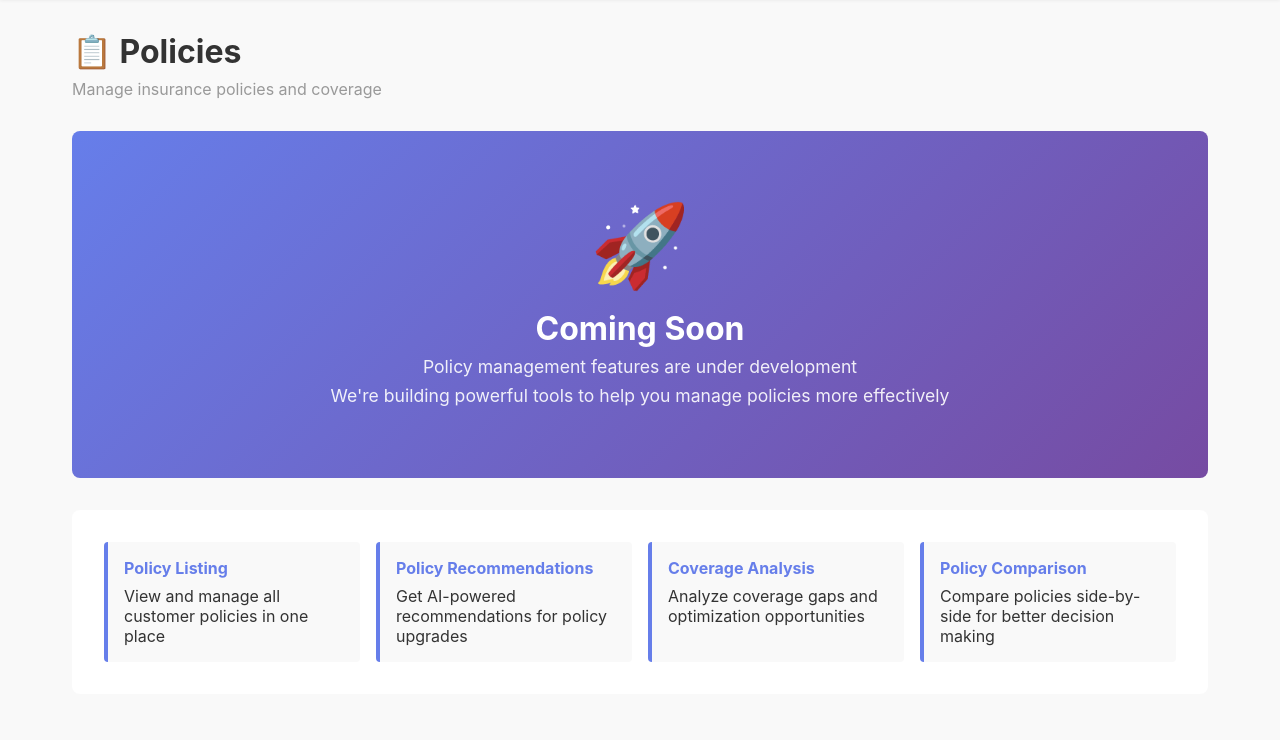
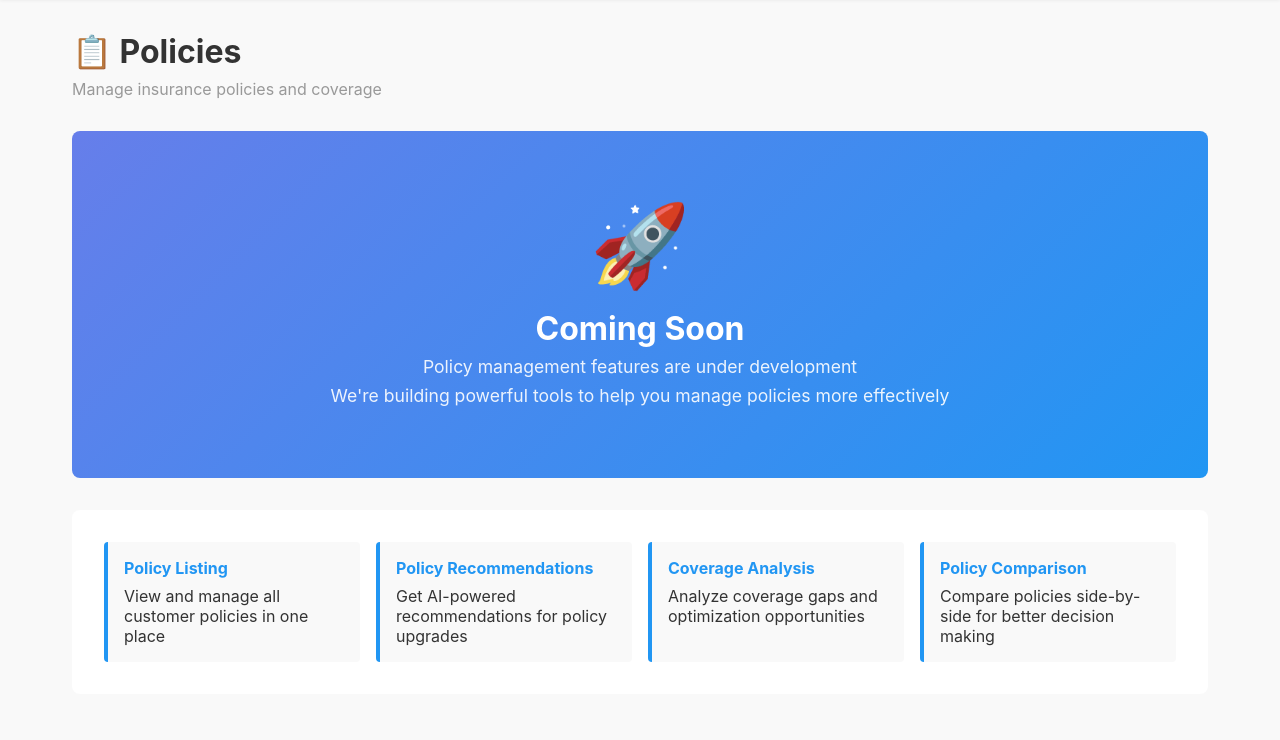
Before and after one commit to queenofhell2700/insurance_crm, a Django app: page /policies/ in a window 1280 px wide. Shown: the part 62-802 px from the top of the page. Run offline with Django 5.2, Linux system fonts and the light colour scheme; a user stored in the database is signed in.

Commit message:
changed the frontend policies page

```diff
--- a/templates/policies.html
+++ b/templates/policies.html
@@ -29,7 +29,7 @@
         }
 
         .coming-soon {
-            background: linear-gradient(135deg, #667eea 0%, #764ba2 100%);
+            background: linear-gradient(135deg, #667eea 0%, #2196F3 100%);
             border-radius: 8px;
             padding: 4rem 2rem;
             text-align: center;
@@ -66,7 +66,7 @@
 
         .feature-item {
             padding: 1rem;
-            border-left: 4px solid #667eea;
+            border-left: 4px solid #2196F3;
             background: #f9f9f9;
             border-radius: 4px;
         }
@@ -74,7 +74,7 @@
         .feature-item strong {
             display: block;
             margin-bottom: 0.5rem;
-            color: #667eea;
+            color: #2196F3;
         }
     </style>
 </head>
```
Also changed, not shown: db.sqlite3.
